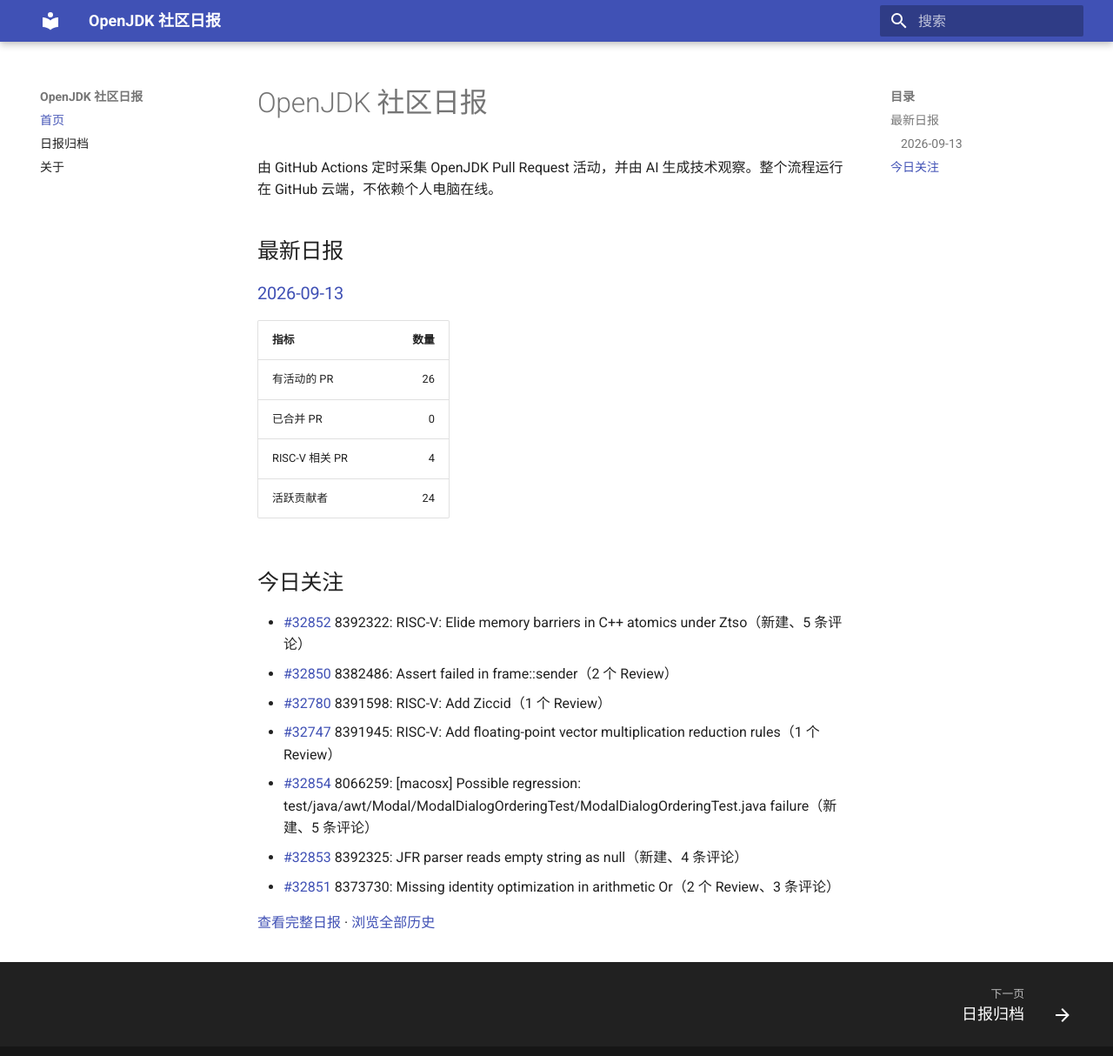
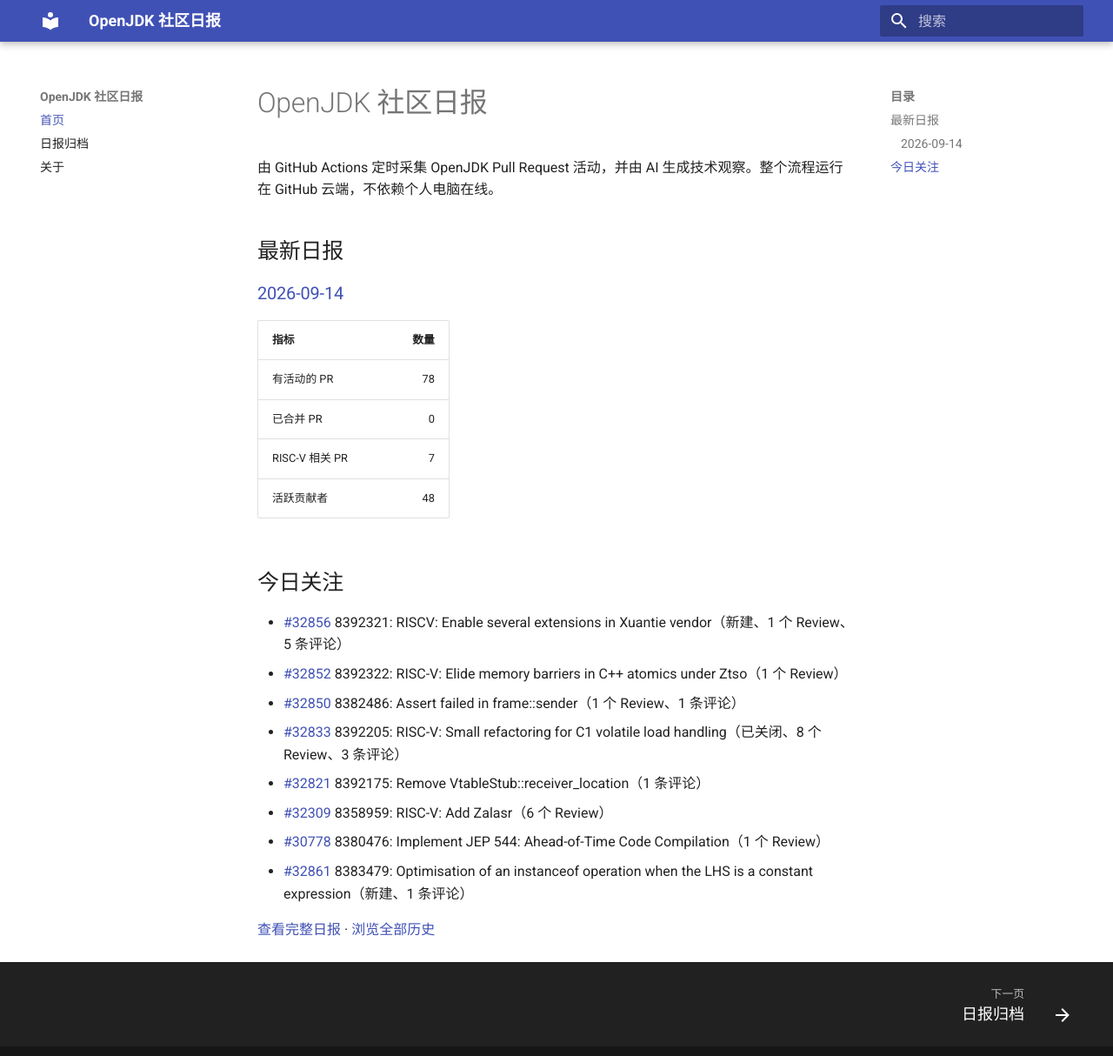
Before and after one commit to DingliZhang/openjdk-daily, an MkDocs documentation site: the page built from docs/index.md, in a window 1280 px wide and 1227 px high. Shown: the top 1214 px of the window at 87% size. Built offline with MkDocs 1.6.1 and Material for MkDocs 9.7.7, drawn with Linux system fonts in a browser that asks for light colours.

Commit message:
report: add OpenJDK daily report

```diff
--- a/docs/index.md
+++ b/docs/index.md
@@ -4,23 +4,24 @@
 
 ## 最新日报
 
-### [2026-09-13](reports/2026/2026-09-13.md)
+### [2026-09-14](reports/2026/2026-09-14.md)
 
 | 指标 | 数量 |
 |---|---:|
-| 有活动的 PR | 26 |
+| 有活动的 PR | 78 |
 | 已合并 PR | 0 |
-| RISC-V 相关 PR | 4 |
-| 活跃贡献者 | 24 |
+| RISC-V 相关 PR | 7 |
+| 活跃贡献者 | 48 |
 
 ## 今日关注
 
-- [#32852](https://github.com/openjdk/jdk/pull/32852) 8392322: RISC-V: Elide memory barriers in C++ atomics under Ztso（新建、5 条评论）
-- [#32850](https://github.com/openjdk/jdk/pull/32850) 8382486: Assert failed in frame::sender（2 个 Review）
-- [#32780](https://github.com/openjdk/jdk/pull/32780) 8391598: RISC-V: Add Ziccid（1 个 Review）
-- [#32747](https://github.com/openjdk/jdk/pull/32747) 8391945: RISC-V: Add floating-point vector multiplication reduction rules（1 个 Review）
-- [#32854](https://github.com/openjdk/jdk/pull/32854) 8066259: [macosx] Possible regression: test/java/awt/Modal/ModalDialogOrderingTest/ModalDialogOrderingTest.java failure（新建、5 条评论）
-- [#32853](https://github.com/openjdk/jdk/pull/32853) 8392325: JFR parser reads empty string as null（新建、4 条评论）
-- [#32851](https://github.com/openjdk/jdk/pull/32851) 8373730: Missing identity optimization in arithmetic Or（2 个 Review、3 条评论）
+- [#32856](https://github.com/openjdk/jdk/pull/32856) 8392321: RISCV: Enable several extensions in Xuantie vendor（新建、1 个 Review、5 条评论）
+- [#32852](https://github.com/openjdk/jdk/pull/32852) 8392322: RISC-V: Elide memory barriers in C++ atomics under Ztso（1 个 Review）
+- [#32850](https://github.com/openjdk/jdk/pull/32850) 8382486: Assert failed in frame::sender（1 个 Review、1 条评论）
+- [#32833](https://github.com/openjdk/jdk/pull/32833) 8392205: RISC-V: Small refactoring for C1 volatile load handling（已关闭、8 个 Review、3 条评论）
+- [#32821](https://github.com/openjdk/jdk/pull/32821) 8392175: Remove VtableStub::receiver_location（1 条评论）
+- [#32309](https://github.com/openjdk/jdk/pull/32309) 8358959: RISC-V: Add Zalasr（6 个 Review）
+- [#30778](https://github.com/openjdk/jdk/pull/30778) 8380476: Implement JEP 544: Ahead-of-Time Code Compilation（1 个 Review）
+- [#32861](https://github.com/openjdk/jdk/pull/32861) 8383479: Optimisation of an instanceof operation when the LHS is a constant expression（新建、1 条评论）
 
-[查看完整日报](reports/2026/2026-09-13.md) · [浏览全部历史](reports/index.md)
+[查看完整日报](reports/2026/2026-09-14.md) · [浏览全部历史](reports/index.md)
```
Also changed, not shown: docs/reports/2026/2026-09-14.md (added, +194 -0 lines), docs/reports/index.md (+2 -1 lines), 2 other files.
